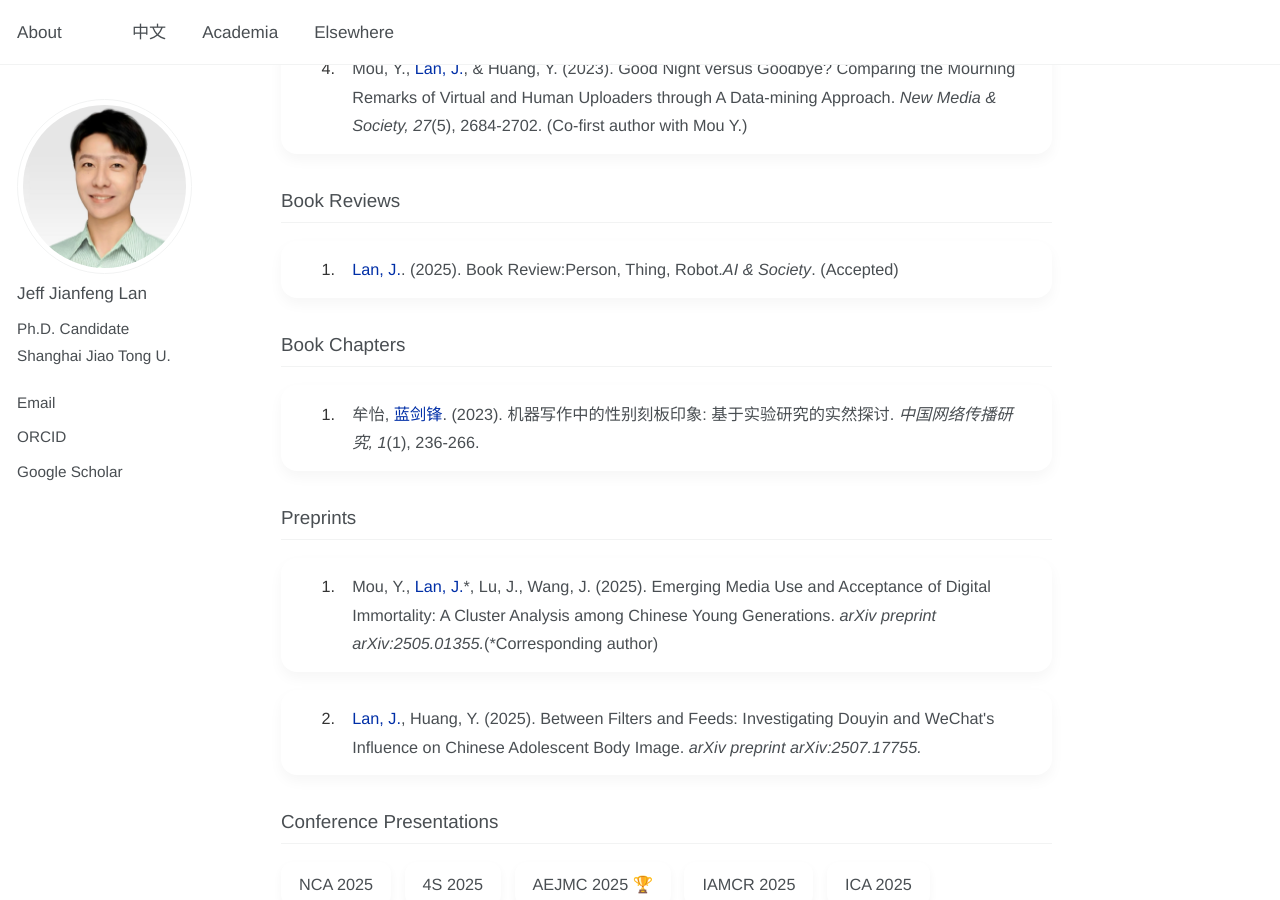
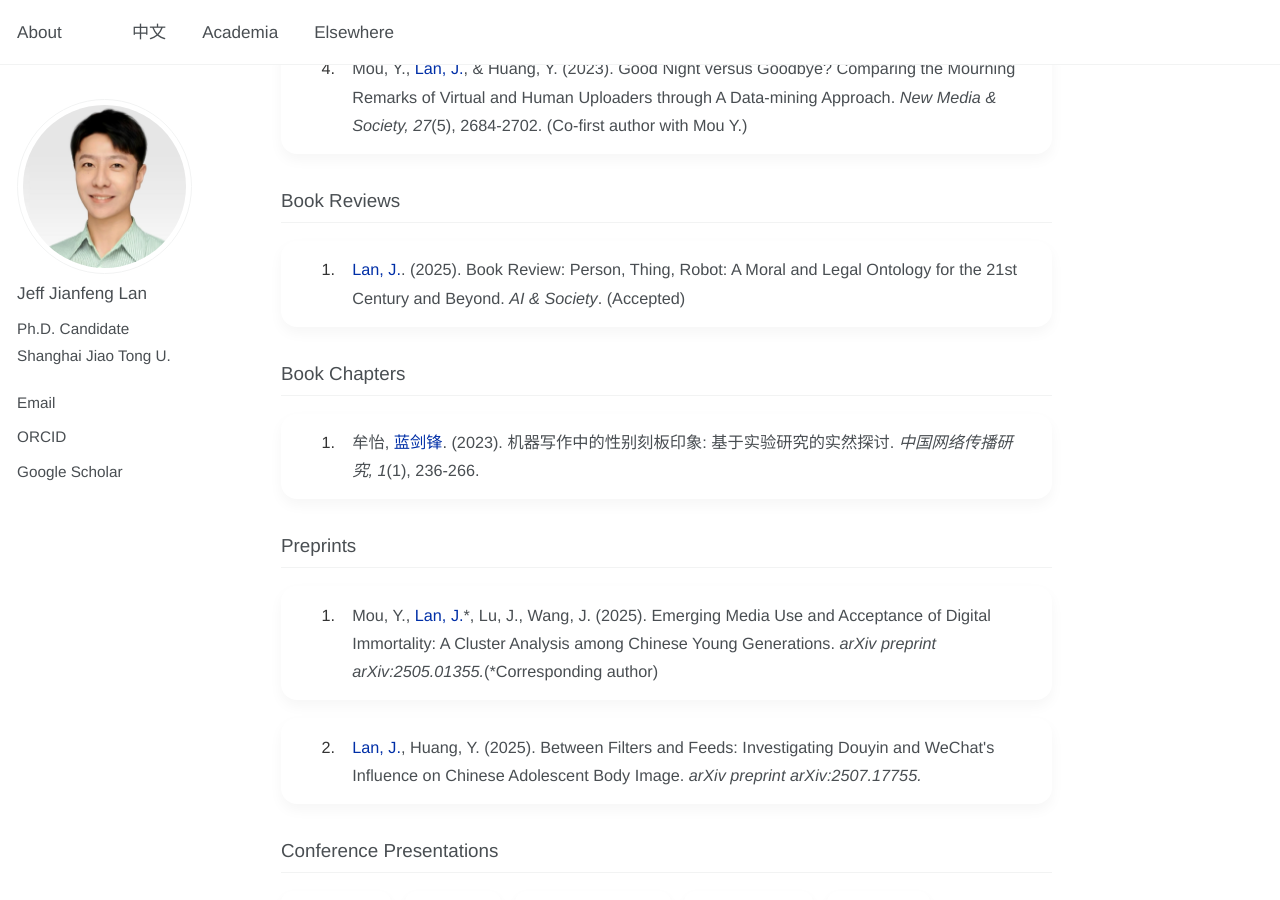
Before and after one commit to jianfenglan/jianfenglan.github.io, a Jekyll site: the page built from academia.md, in a window 1280 px wide and 900 px high, scrolled down 526 px. Built offline with Jekyll 4.4.1, drawn with Linux system fonts in a browser that asks for light colours.

Commit message:
Update academia.md

```diff
--- a/academia.md
+++ b/academia.md
@@ -147,7 +147,7 @@ h2 {
 <div class="publication-list">
     <div class="publication-card">
         <div class="publication-content">
-         <span class="my-name">Lan, J.</span>. (2025). Book Review:Person, Thing, Robot.<em>AI & Society</em>. (Accepted)
+         <span class="my-name">Lan, J.</span>. (2025). Book Review: Person, Thing, Robot: A Moral and Legal Ontology for the 21st Century and Beyond. <em>AI & Society</em>. (Accepted)
         </div>
     </div>
     </div>
```
